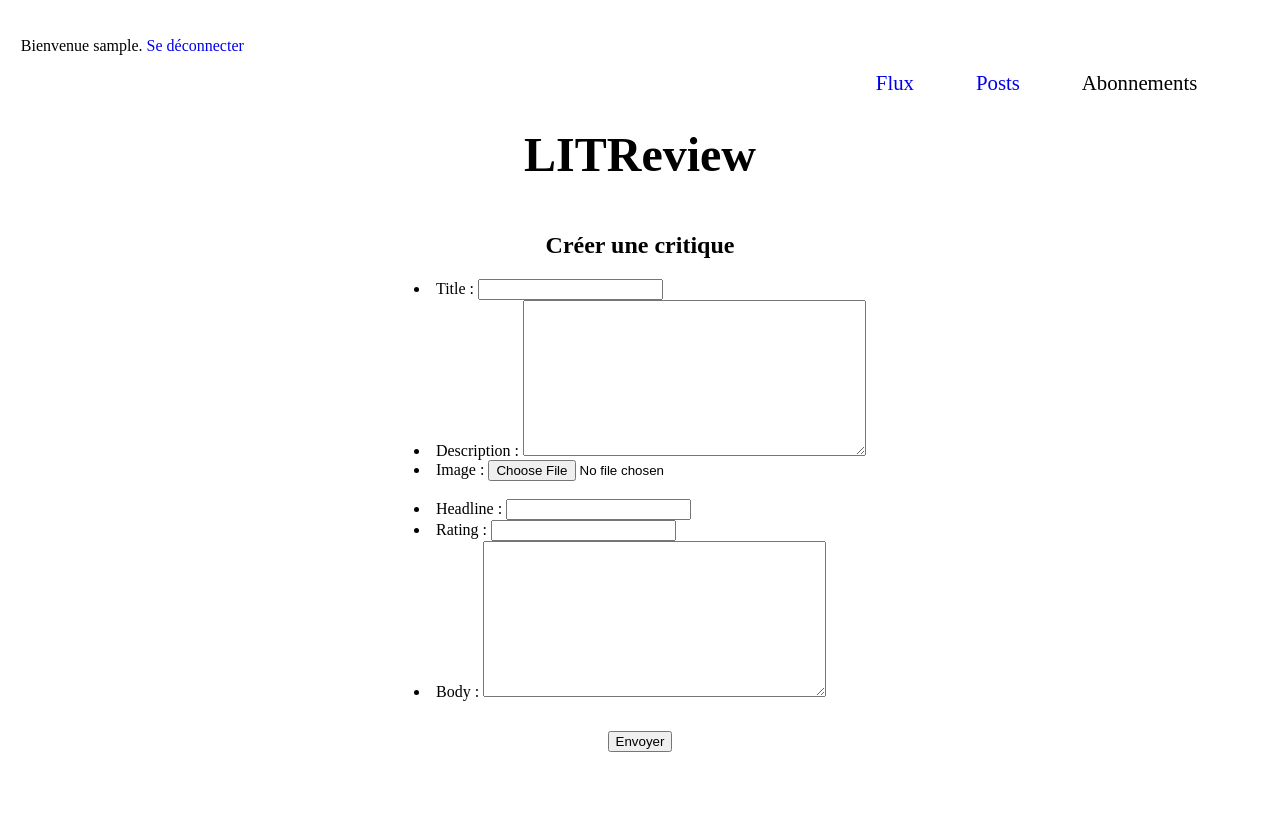
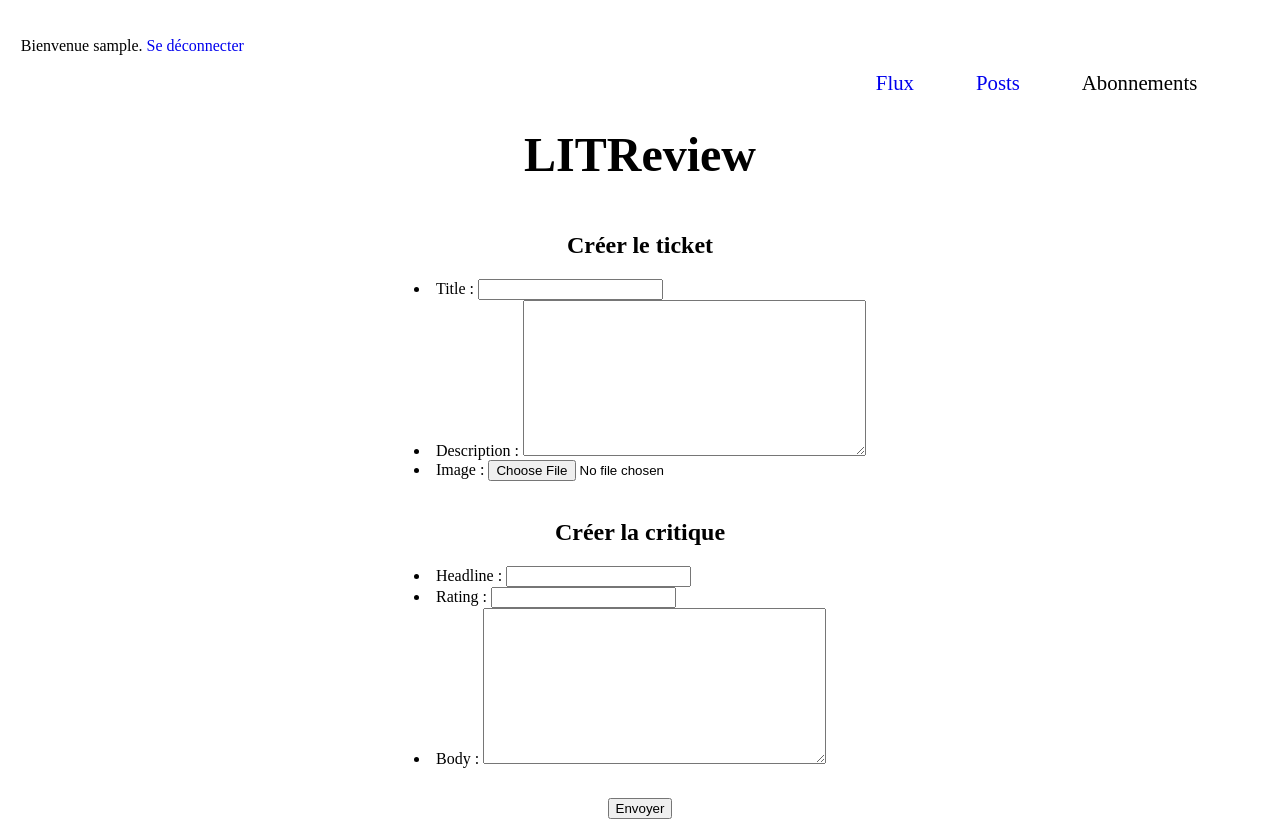
Before and after one commit to pierreparajua/OCR_Projet_9, a Django app: page /create_review in a window 1280 px wide. Before the commit the page ends 752 px from the top, so only its background shows below. Run offline with Django 4.2, Linux system fonts and the light colour scheme; the visitor is signed in with stand-in values (Sample User, id 1).

Commit message:
Feat feed working on user_followed and post's modification

```diff
--- a/website/static/css/flux_style.css
+++ b/website/static/css/flux_style.css
@@ -40,7 +40,7 @@ h2 {
 
 
 article {
-    padding: 0 30% 0 30%;
+    padding: 0 20% 0 20%;
 }
 
 .post {
--- a/website/templates/website/create_review.html
+++ b/website/templates/website/create_review.html
@@ -22,13 +22,12 @@
         </div>
         <h1 id="mainTitle">LITReview</h1>
     </header>
-
-    <h2>Créer une critique</h2>
-
+    <h2>Créer le ticket</h2>
     <form class="form" method="post" enctype="multipart/form-data">
         <div class="fields">
             {{ ticket_form.as_ul }}
             <br>
+            <h2>Créer la critique</h2>
             {{ review_form.as_ul }}
             {% csrf_token %}
         </div>
--- a/website/templates/website/flux.html
+++ b/website/templates/website/flux.html
@@ -63,7 +63,7 @@
                 {% if not  post.id in tickets_already_answer %}
                     <form action='{% url "create_review_from_ticket" %}'  method='post'>
                     {% csrf_token %}
-                        <button type="submit" value="{{ post.id }}" name="ticket_id"> Créer une critique  </button>
+                        <button type="submit" value="{{ post.id }}" name="ticket"> Créer une critique  </button>
                     </form>
                 {% endif %}
             </div>
--- a/website/views.py
+++ b/website/views.py
@@ -70,11 +70,24 @@ def create_review(request):
 
 @login_required
 def create_review_from_ticket(request):
-    ticket = Ticket.objects.get(id=request.POST['ticket_id'])
+    id_ticket = request.POST.get('ticket', False)
+    print(id_ticket)
+    ticket = Ticket.objects.get(pk=id_ticket)
     data_ticket = {"title": ticket.title, "description": ticket.description, "image": ticket.image}
     ticket_form = forms.TicketForm(initial=data_ticket)
+
+    review_form = forms.ReviewForm()
+    if request.method == "POST":
+        review_form = forms.ReviewForm(request.POST)
+        if review_form.is_valid():
+            review = review_form.save(commit=False)
+            review.user = request.user
+            review.ticket = ticket.id
+            review.save()
+            return redirect('flux')
     return render(request, 'website/create_review_from_ticket.html', context={"ticket": ticket,
-                                                                              "ticket_form": ticket_form})
+                                                                              "ticket_form": ticket_form,
+                                                                              "review_form": review_form})
 
 
 @login_required
```
Also changed, not shown: website/templates/website/create_review_from_ticket.html (+4 -5 lines), website/static/css/create_review_style.css (deleted).
